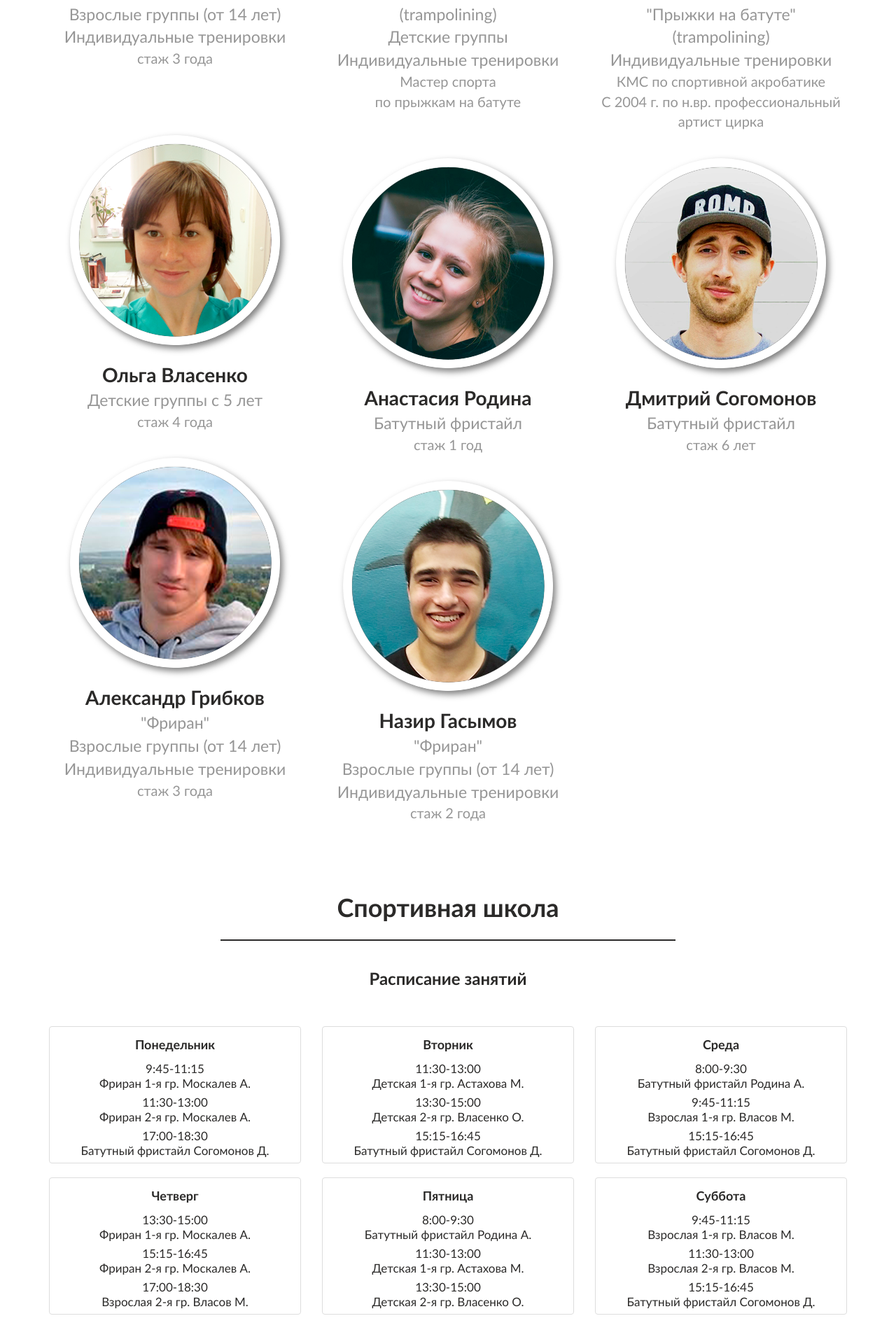
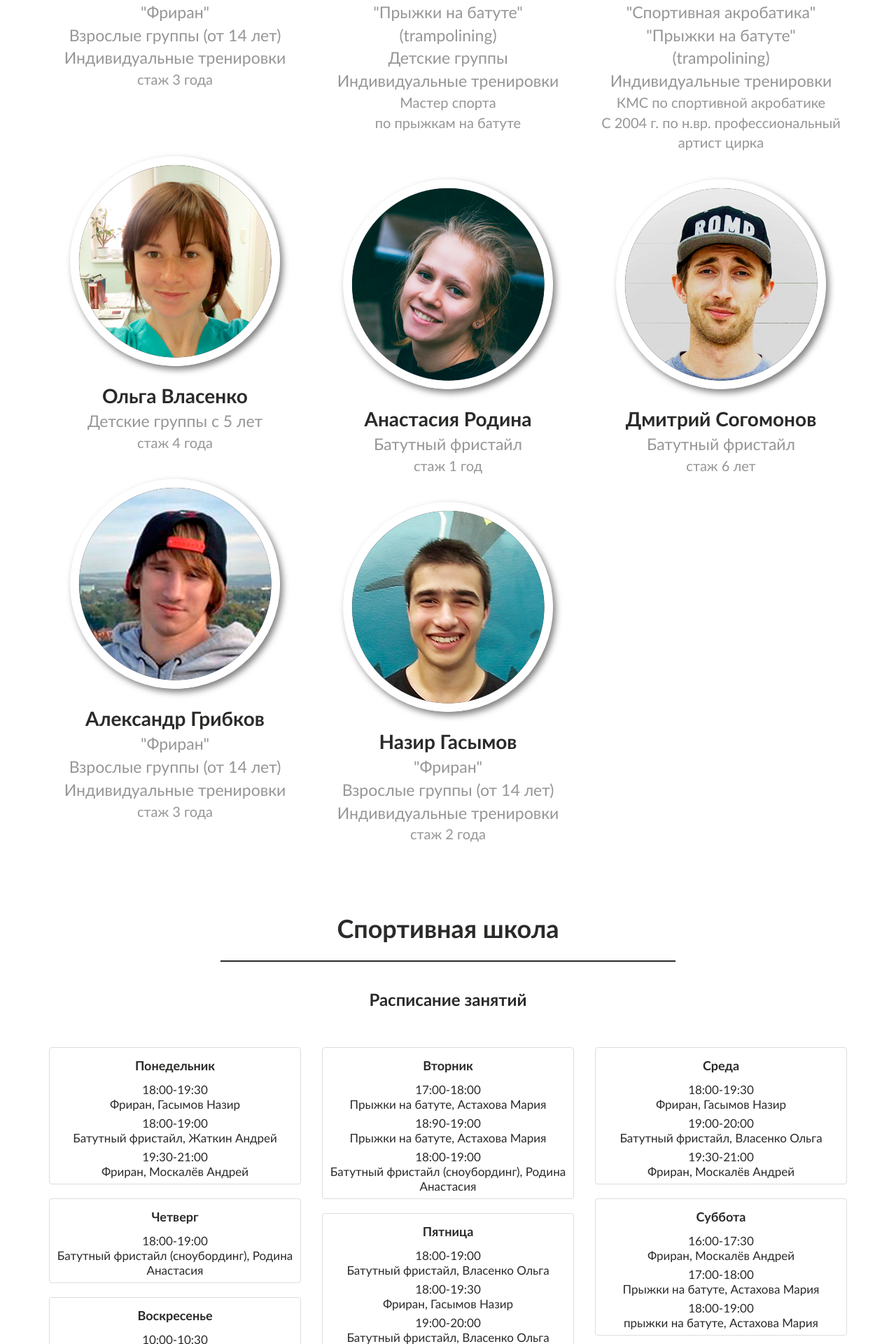
Before and after one commit to IvanBot/levelup, a PHP site: template pages/coaches.phtml in a window 1280 px wide. Shown: the part 658-2578 px from the top of the page at 70% size. Run offline with PHP 8.4, Linux system fonts and the light colour scheme; the template is opened without the code that fills it, so the values that code supplies are empty.

Commit message:
bugfixes

```diff
--- a/pages/coaches.phtml
+++ b/pages/coaches.phtml
@@ -1,7 +1,7 @@
    <div class="content_price">
            <div class="container">
             <div class="row">
-               <div class="name_price">Тренерский состав Level<span class="UP">UP</span>!</div>
+               <h1 class="name_price">Тренерский состав Level<span class="UP">UP</span>!</h1>
                <span class="cherta_ind hidden-xs"></span>
             </div>
            </div>
@@ -132,54 +132,63 @@
             <div class="item">
                 <div class="schedule_th">
                     <h4 id="sche_item_b">Понедельник</h4>
-                    <p id="sche_item">9:45-11:15<br>Фриран 1-я гр. Москалев А.</p>
-                    <p id="sche_item">11:30-13:00<br>Фриран 2-я гр. Москалев А.</p>
-                    <p id="sche_item">17:00-18:30<br>Батутный фристайл Согомонов Д.</p>
+                    <p id="sche_item">18:00-19:30<br>Фриран, Гасымов Назир</p>
+                    <p id="sche_item">18:00-19:00<br>Батутный фристайл, Жаткин Андрей</p>
+                    <p id="sche_item">19:30-21:00<br>Фриран, Москалёв Андрей</p>
                 </div>
             </div>
 
             <div class="item">
                 <div class="schedule_th">
                     <h4 id="sche_item_b">Вторник</h4>
-                    <p id="sche_item">11:30-13:00<br>Детская 1-я гр. Астахова М.</p>
-                    <p id="sche_item">13:30-15:00<br>Детская 2-я гр. Власенко О.</p>
-                    <p id="sche_item">15:15-16:45<br>Батутный фристайл Согомонов Д.</p>
+                    <p id="sche_item">17:00-18:00<br>Прыжки на батуте, Астахова Мария</p>
+                    <p id="sche_item">18:90-19:00<br>Прыжки на батуте, Астахова Мария</p>
+                    <p id="sche_item">18:00-19:00<br>Батутный фристайл (сноубординг), Родина Анастасия</p>
                 </div>
             </div>
 
             <div class="item">
                 <div class="schedule_th">
                     <h4 id="sche_item_b">Среда</h4>
-                    <p id="sche_item">8:00-9:30<br>Батутный фристайл Родина А.</p>
-                    <p id="sche_item">9:45-11:15<br>Взрослая 1-я гр. Власов М.</p>
-                    <p id="sche_item">15:15-16:45<br>Батутный фристайл Согомонов Д.</p>
+                    <p id="sche_item">18:00-19:30<br>Фриран, Гасымов Назир</p>
+                    <p id="sche_item">19:00-20:00<br>Батутный фристайл, Власенко Ольга</p>
+                    <p id="sche_item">19:30-21:00<br>Фриран, Москалёв Андрей</p>
                 </div>
             </div>
 
             <div class="item">
                 <div class="schedule_th">
                     <h4 id="sche_item_b">Четверг</h4>
-                    <p id="sche_item">13:30-15:00<br>Фриран 1-я гр. Москалев А.</p>
-                    <p id="sche_item">15:15-16:45<br>Фриран 2-я гр. Москалев А.</p>
-                    <p id="sche_item">17:00-18:30<br>Взрослая 2-я гр. Власов М.</p>
+                    <p id="sche_item">18:00-19:00<br>Батутный фристайл (сноубординг), Родина Анастасия</p>
                 </div>
             </div>
 
             <div class="item">
                 <div class="schedule_th">
                     <h4 id="sche_item_b">Пятница</h4>
-                    <p id="sche_item">8:00-9:30<br>Батутный фристайл Родина А.</p>
-                    <p id="sche_item">11:30-13:00<br>Детская 1-я гр. Астахова М.</p>
-                    <p id="sche_item">13:30-15:00<br>Детская 2-я гр. Власенко О.</p>
+                    <p id="sche_item">18:00-19:00<br>Батутный фристайл, Власенко Ольга</p>
+                    <p id="sche_item">18:00-19:30<br>Фриран, Гасымов Назир</p>
+                    <p id="sche_item">19:00-20:00<br>Батутный фристайл, Власенко Ольга</p>
+                    <p id="sche_item">19:30-21:00<br>Фриран, Москалёв Андрей</p>
                 </div>
             </div>
 
             <div class="item">
                 <div class="schedule_th">
                     <h4 id="sche_item_b">Суббота</h4>
-                    <p id="sche_item">9:45-11:15<br>Взрослая 1-я гр. Власов М.</p>
-                    <p id="sche_item">11:30-13:00<br>Взрослая 2-я гр. Власов М.</p>
-                    <p id="sche_item">15:15-16:45<br>Батутный фристайл Согомонов Д.</p>
+                    <p id="sche_item">16:00-17:30<br>Фриран, Москалёв Андрей</p>
+                    <p id="sche_item">17:00-18:00<br>Прыжки на батуте, Астахова Мария</p>
+                    <p id="sche_item">18:00-19:00<br>прыжки на батуте, Астахова Мария</p>
+                </div>
+            </div>
+
+            <div class="item">
+                <div class="schedule_th">
+                    <h4 id="sche_item_b">Воскресенье</h4>
+                    <p id="sche_item">10:00-10:30<br>Мама + Малыш, Астахова Мария</p>
+                    <p id="sche_item">10:30-11:00<br>Мама + Малыш, Астахова Мария</p>
+                    <p id="sche_item">11:00-11:30<br>Индивидуальная тренировка с 3 до 5 лет</p>
+                    <p id="sche_item">11:30-12:00<br>Индивидуальная тренировка с 3 до 5 лет</p>
                 </div>
             </div>
 
--- a/pages/index.phtml
+++ b/pages/index.phtml
@@ -80,7 +80,7 @@
         <div class="container">
             <div class="row">
 
-                <div class="name">БАТУТНЫЙ ЦЕНТР Level<span class="UP">UP</span></div>
+                <h1 class="name">БАТУТНЫЙ ЦЕНТР Level<span class="UP">UP</span></h1>
                 <p class="name-little">ЯРКИЕ ЭМОЦИИ И НОВЫЕ ОЩУЩЕНИЯ ОТ ЗАНЯТИЙ СПОРТОМ!</p>
                 <div>
                     <span class="cherta_ind hidden-xs"></span>
--- a/pages/map.phtml
+++ b/pages/map.phtml
@@ -4,7 +4,7 @@
     <div class="content_price">
         <div class="container">
             <div class="row">
-                <div class="name_price">Схема проезда</div>
+                <h1 class="name_price">Схема проезда</h1>
                 <span class="cherta_ind hidden-xs"></span>
             </div>
         </div>
--- a/pages/playday.phtml
+++ b/pages/playday.phtml
@@ -3,7 +3,7 @@
     <div class="content_price">
         <div class="container">
             <div class="row">
-                <div class="name_price">Детские праздники в Level<span class="UP">UP</span>!</div>
+                <h1 class="name_price">Детские праздники в Level<span class="UP">UP</span>!</h1>
                 <span class="cherta_ind hidden-xs"></span>
             </div>
         </div>
--- a/pages/vacancy.phtml
+++ b/pages/vacancy.phtml
@@ -3,7 +3,7 @@
     <div class="content_price">
         <div class="container">
             <div class="row">
-                <div class="name_price">Хочешь работать в Level<span class="UP">UP</span>?</div>
+                <h1 class="name_price">Хочешь работать в Level<span class="UP">UP</span>?</h1>
                 <span class="cherta_ind hidden-xs"></span>
             </div>
         </div>
--- a/public/css/style.css
+++ b/public/css/style.css
@@ -1020,7 +1020,7 @@ select.done {
 
 #tab_text_down {
     font-size: 17px;
-    font-weight: bold;
+    font-weight: normal;
     line-height: normal;
     color: #2b2a29;
     text-align: justify;
--- a/public/index.php
+++ b/public/index.php
@@ -29,6 +29,5 @@ require __DIR__ . '/../src/middleware.php';
 require __DIR__ . '/../src/routes.php';
 require __DIR__ . '/../src/admin/routes.php';
 
-
 // Run app
 $app->run();
--- a/src/db.php
+++ b/src/db.php
@@ -17,6 +17,7 @@ $config['db_user'] = "root";
 $config['db_password'] = "kuravaza42";
 $config['db_schema'] = "levelup";
 */
+
 $db = mysql_connect($config['db_host'],$config['db_user'],$config['db_password']);
 if (!$db) die(mysql_error());
 mysql_select_db($config['db_schema'],$db);
--- a/src/routes.php
+++ b/src/routes.php
@@ -130,7 +130,7 @@ $app->get('/[{page}[/]]', function ($request, $response, $args) {
     $args['content'] = ob_get_clean();
     ob_end_clean();
 //    $args['content'] = file_get_contents($content_file);
-
+//die("5");
     $args['menu'] = Array("price" => "Цены",
                           "playday" => "Детские праздники",
                           "schedule" => "Запись на тренировку",
--- a/templates/main.phtml
+++ b/templates/main.phtml
@@ -6,8 +6,9 @@
     <meta name="viewport" content="width=device-width, initial-scale=1">
     <!-- The above 3 meta tags *must* come first in the head; any other head content must come *after* these tags -->
     <title>LevelUp Батутный центр Ярославль</title>
-    <meta name="keywords" content="батут,прыжок,зал,полёт,свобода,сальто,трюки,праздник,эмоции,спорт,активный,отдых,акробатика,фристайл,вейкборд,сноуборд,ньюскул,лыжи,горные,растяжка,гимнастика,фриран,паркур,трейсер,разминка,зарядка,клуб,спортзал,спортклуб,евротрамп,акроспорт,минитрамп,лонжа,сальто,мортале,кульбит,рондат,физкультура,здоровье,вейкпарк,лебёдка,трамплин,пляж,кайт,сёрф,сёрфинг,кайтинг,скалодром,альпинизм,кроссфит,винт,полвинта,корк,даблкорк,триплкорк,родео,бэкфлип,фронтфлип"/>
+    <meta name="keywords" content="батутный центр в ярославле,батутный центр в казармах,батутный центр левел ап,левел ап,level up,прыжки на батуте,попрыгать на батуте в ярослевле,батутный центр,батут,прыжок,зал,полёт,свобода,сальто,трюки,праздник,эмоции,спорт,активный,отдых,акробатика,фристайл,вейкборд,сноуборд,ньюскул,лыжи,горные,растяжка,гимнастика,фриран,паркур,трейсер,разминка,зарядка,клуб,спортзал,спортклуб,евротрамп,акроспорт,минитрамп,лонжа,сальто,мортале,кульбит,рондат,физкультура,здоровье,вейкпарк,лебёдка,трамплин,пляж,кайт,сёрф,сёрфинг,кайтинг,скалодром,альпинизм,кроссфит,винт,полвинта,корк,даблкорк,триплкорк,родео,бэкфлип,фронтфлип"/>
     <meta name="description" content="Батутный центр в Ярославле - у  нас Вы можете попрыгать! Прыжки на батуте дарят удивительное чувство бодрости, прилива сил и энергии."/>
+    <link rel="icon" type="image/x-icon" href="/favicon.ico">
     <!-- Bootstrap -->
     <link href="/css/bootstrap.css" rel="stylesheet">
     <link href="/css/style.css" rel="stylesheet">
```
Also changed, not shown: pages/price.phtml (+17 -23 lines), pages/schedule.phtml (+1 -92 lines).
